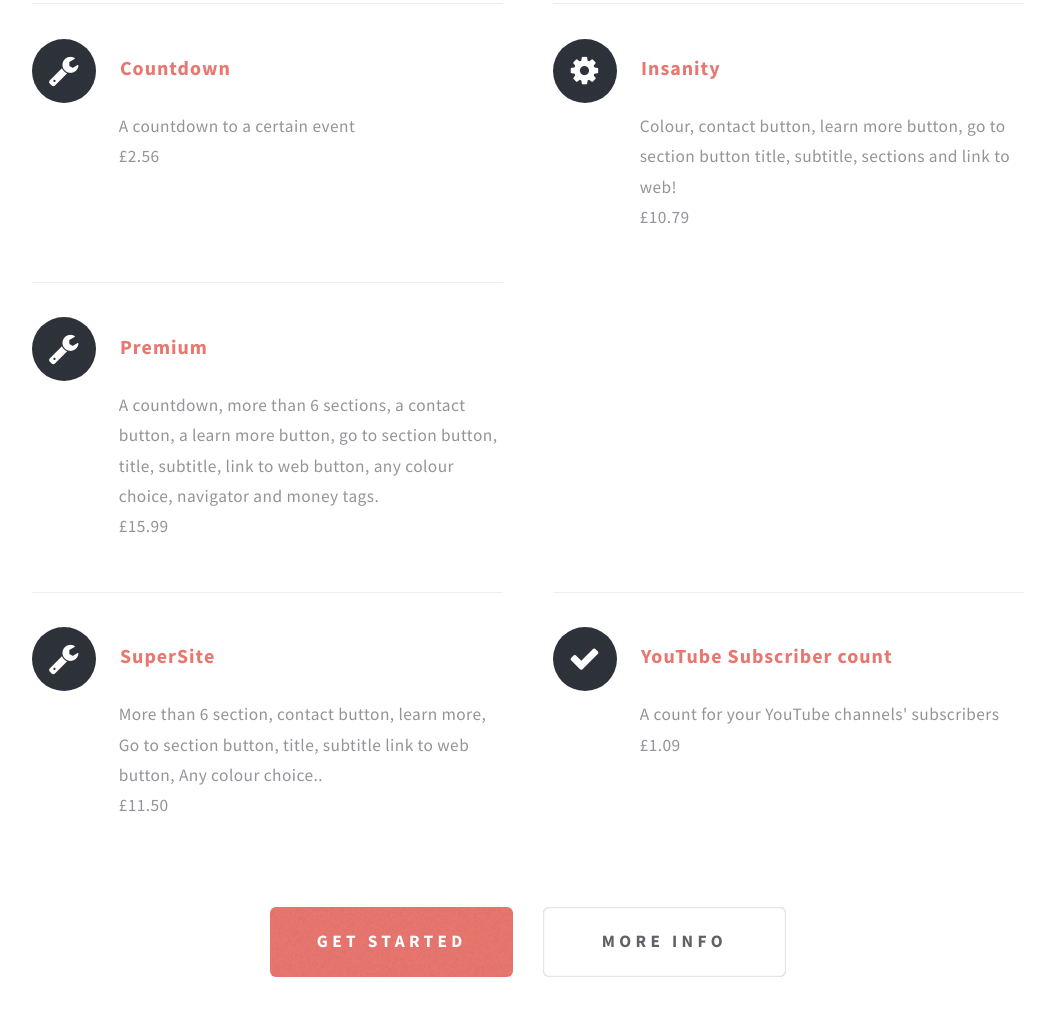
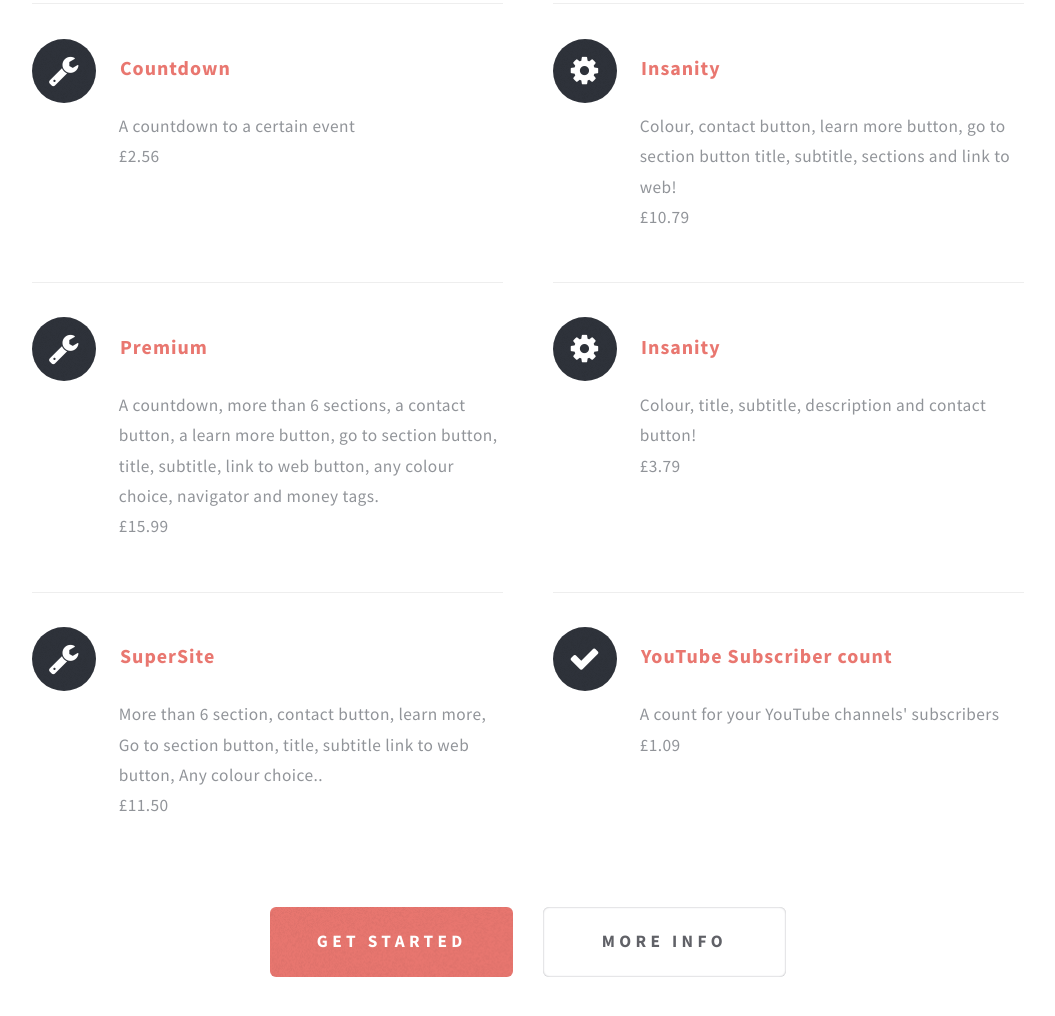
Before and after one commit to ElementalMinecraftGaming/Site, a plain HTML site: page index.html in a window 1280 px wide. Shown: the part 2344-3360 px from the top of the page, without its empty margins (112-1167 px from the left). Drawn offline with Linux system fonts and the light colour scheme.

Commit message:
Done i think...for now

```diff
--- a/index.html
+++ b/index.html
@@ -146,6 +146,14 @@
 												<p>£15.99</p>
 											</section>
 											</div>
+											<div class="6u 12u(mobile)">
+											<section>
+												<h3 class="icon fa-cog">Insanity</h3>
+												<p>Colour, title, subtitle, description and contact button!</p>
+												<p>£3.79</p>
+											</section>
+										</div>
+									</div>
 											<div class="row">
 										<div class="6u 12u(mobile)">
 											<section>
```
